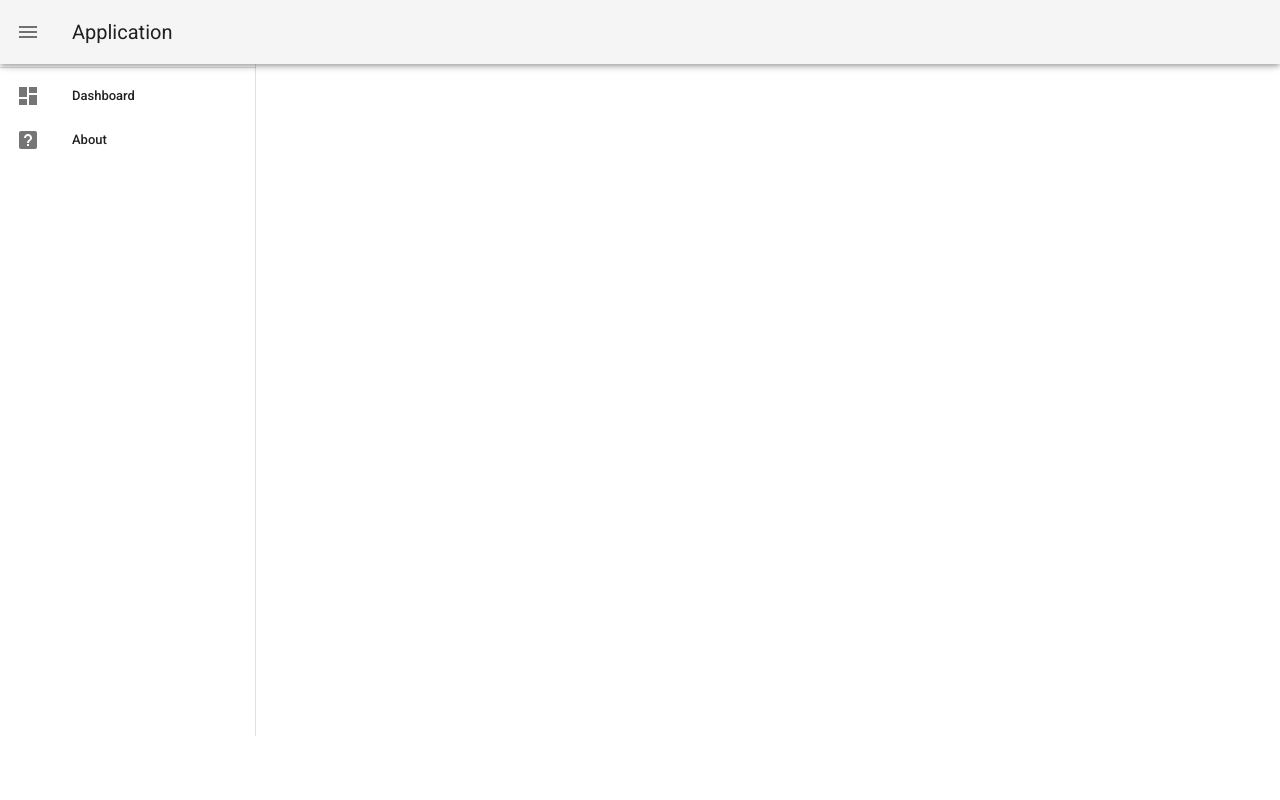
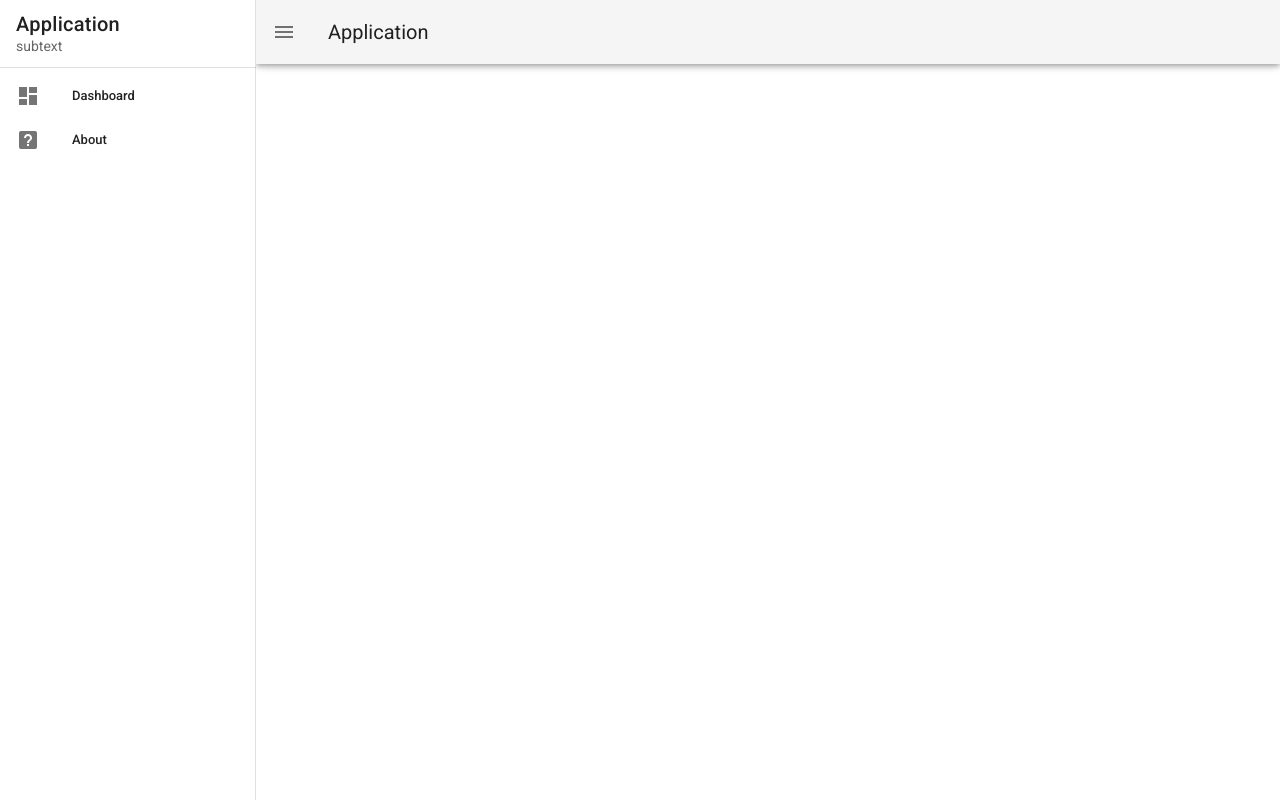
Before and after one commit to reinholz36/Vue-Notes, a Vue app: page / in a window 1280 px wide. Built offline with nearby package versions, Linux system fonts and the light colour scheme.

Commit message:
corrected v-model drawer error

```diff
--- a/src/App.vue
+++ b/src/App.vue
@@ -1,7 +1,9 @@
 <template>
   <v-app id="inspire">
     <v-navigation-drawer
-    <v-navigation-drawer permanent>
+		v-model="drawer"
+		app
+	>
       <v-list-item>
         <v-list-item-content>
           <v-list-item-title class="text-h6">
```
Lines whose indentation alone changed are shown as unchanged.
